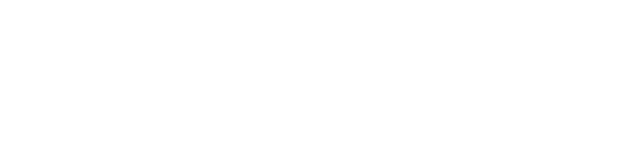
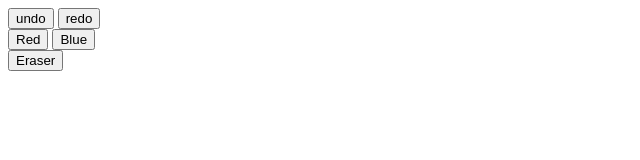
Before and after one commit to meissa324/Etch-a-Sketch, a plain HTML site: page Etch-a-Sketch.html in a window 1280 px wide. Shown: the whole page, without its empty margins (0-640 px from the left). Drawn offline with Linux system fonts and the light colour scheme.

Commit message:
set html layout

```diff
--- a/Etch-a-Sketch.html
+++ b/Etch-a-Sketch.html
@@ -7,6 +7,27 @@
     <link rel="stylesheet" href="Etch-a-Sketch.css">
 </head>
 <body>
+
+    <div class="ToolBar">
+
+        <div >
+            <button>undo</button>
+            <button>redo</button>
+        </div>
+        <div>
+            <button id="redBtn">Red</button>
+            <button id="blueBtn">Blue</button>
+        </div>
+        <div>
+            <button id="eraserBtn">Eraser</button>
+        </div>
+
+    </div>
+
+    <div class="sketchPad">
+
+    </div>
+
     <script src="Etch-a-sketch.js"></script>
 </body>
 </html>
```
